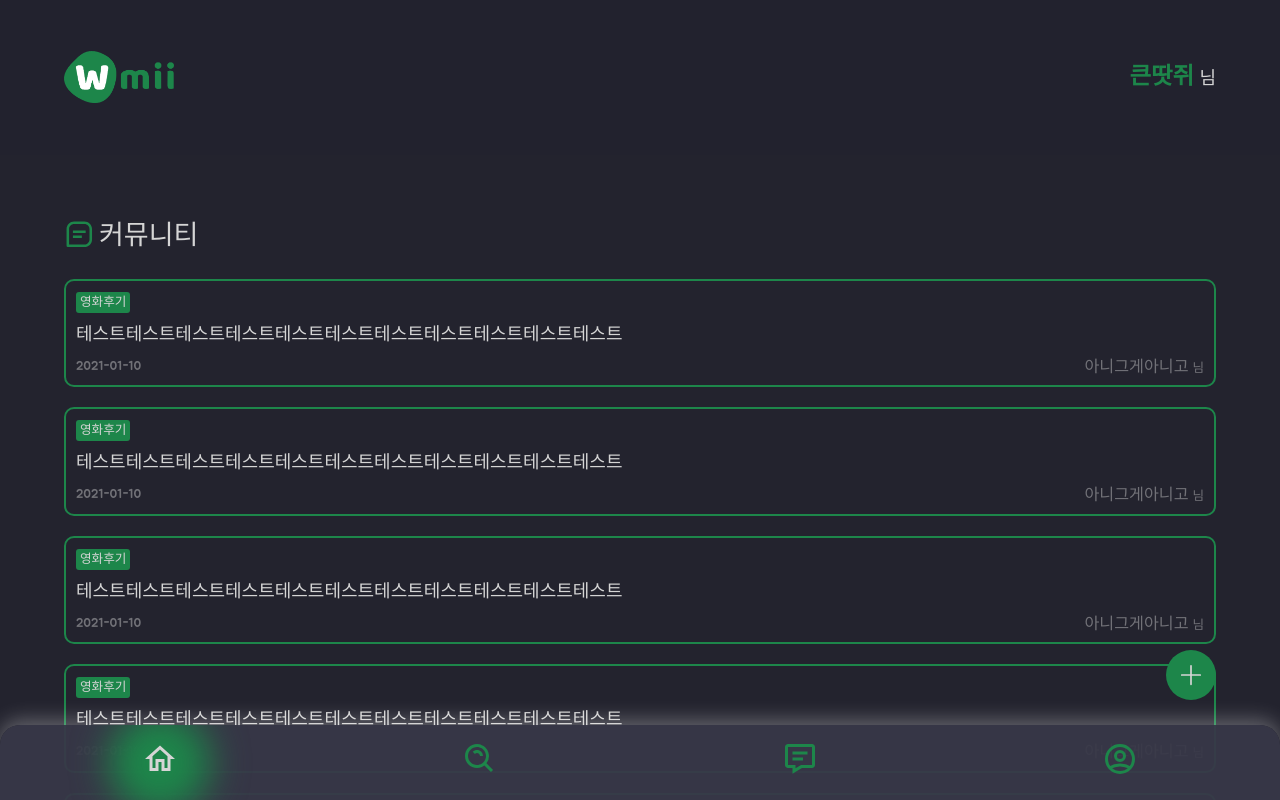
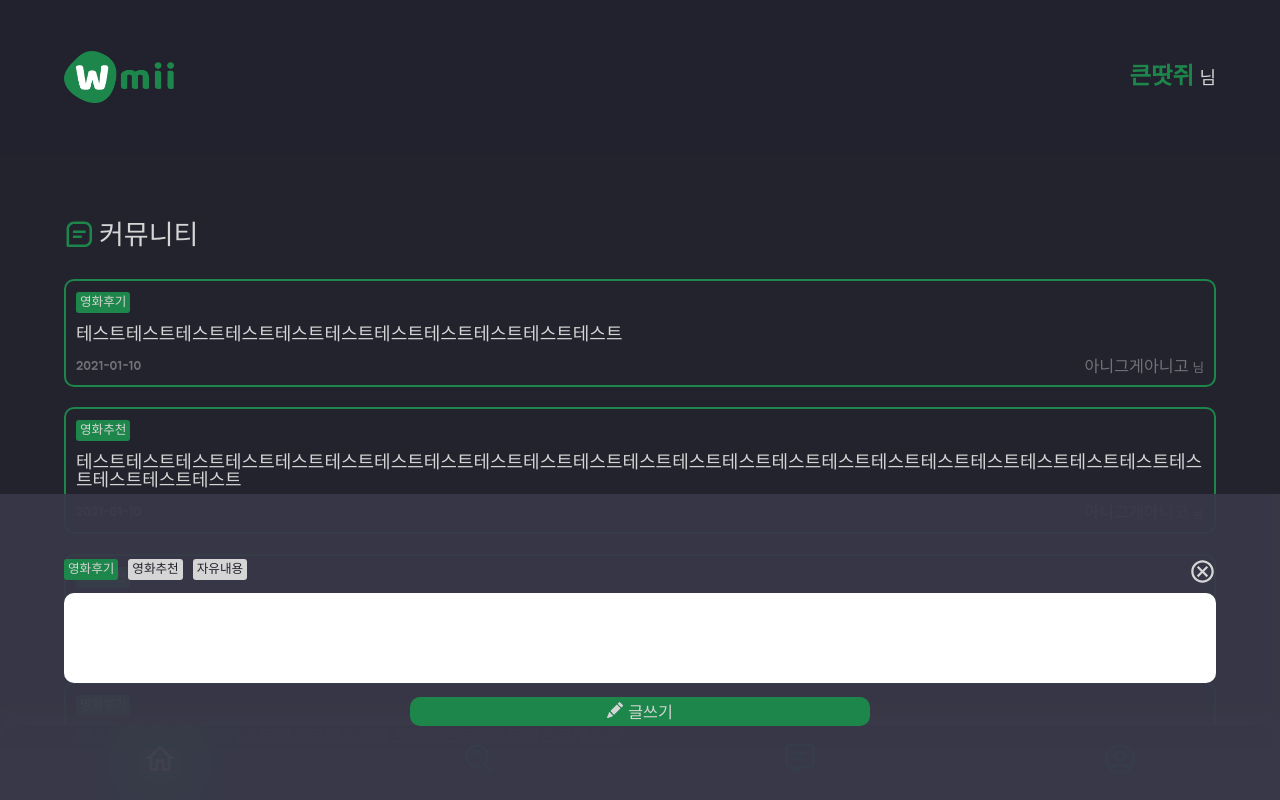
Before and after one commit to devwoodie/wmii-frontend, a React (Create React App) app: page /community in a window 1280 px wide. Both pictures are taken after a click on the button 1191 px from the left and 675 px from the top of the page. Shown: the top 800 px of the page. Built offline with nearby package versions, Linux system fonts and the light colour scheme.

Commit message:
feat : 커뮤니티 페이지 퍼블리싱

```diff
--- a/src/component/Community.js
+++ b/src/component/Community.js
@@ -1,9 +1,12 @@
 import {BiMessageSquareDetail} from "react-icons/bi";
-import {BsPlusLg} from "react-icons/bs";
+import {BsFillPencilFill, BsPlusLg} from "react-icons/bs";
+import {MdOutlineCancel} from "react-icons/md";
 import axios from "axios";
 import {useEffect, useState} from "react";
 
 const Community = () => {
+
+    const [isRegist, setIsResgist] = useState(false);
 
     return(
         <div className="Community inner">
@@ -18,16 +21,16 @@ const Community = () => {
                     </div>
                 </li>
                 <li className="community-cont">
-                    <span className="label">영화후기</span>
-                    <p className="com-text">테스트테스트테스트테스트테스트테스트테스트테스트테스트테스트테스트</p>
+                    <span className="label">영화추천</span>
+                    <p className="com-text">테스트테스트테스트테스트테스트테스트테스트테스트테스트테스트테스트테스트테스트테스트테스트테스트테스트테스트테스트테스트테스트테스트테스트테스트테스트테스트</p>
                     <div className="com-sm-text">
                         <span className="com-now-date">2021-01-10</span>
                         <span className="com-user-name"><span className="com-user-nick">아니그게아니고</span> 님</span>
                     </div>
                 </li>
                 <li className="community-cont">
-                    <span className="label">영화후기</span>
-                    <p className="com-text">테스트테스트테스트테스트테스트테스트테스트테스트테스트테스트테스트</p>
+                    <span className="label">영화추천</span>
+                    <p className="com-text">테스트</p>
                     <div className="com-sm-text">
                         <span className="com-now-date">2021-01-10</span>
                         <span className="com-user-name"><span className="com-user-nick">아니그게아니고</span> 님</span>
@@ -50,8 +53,27 @@ const Community = () => {
                     </div>
                 </li>
             </ul>
-            <button className="regist-btn"><BsPlusLg /></button>
-            <div className="write-wrap"></div>
+            {
+                !isRegist ? <button onClick={() => {setIsResgist(true)}} type="button" className="regist-btn"><BsPlusLg /></button> :
+                    <WriteWrap setIsResgist={setIsResgist} />
+            }
+        </div>
+    )
+}
+
+const WriteWrap = ({setIsResgist}) => {
+    return(
+        <div className="write-wrap inner">
+            <span onClick={() => {setIsResgist(false)}} className="write-cls"><MdOutlineCancel/></span>
+            <div className="label-wrap">
+                <span className="label on">영화후기</span>
+                <span className="label">영화추천</span>
+                <span className="label">자유내용</span>
+            </div>
+            <div className="com-textarea">
+                <textarea></textarea>
+            </div>
+            <button type="button" className="regist-ok"><BsFillPencilFill/> 글쓰기</button>
         </div>
     )
 }
--- a/src/css/_community.scss
+++ b/src/css/_community.scss
@@ -11,6 +11,7 @@
       border-radius: 10px;
       padding: 10px;
       margin-bottom: 20px;
+      &:last-child{margin: 0}
       .label{
         background: $mainGreen;
         font-size: .7rem;
@@ -51,4 +52,57 @@
       transform: translate(-50%, -50%);
     }
   }
+  .write-wrap{
+    position: fixed;
+    left: 0; bottom: 0;
+    z-index: 9999;
+    background: rgba(56, 56, 72, 0.95);
+    width: 100%;
+    .write-cls{
+      font-size: 1.5rem;
+      position: absolute;
+      right: 5vw; top: 5vw;
+    }
+    .label-wrap{
+      margin-bottom: 15px;
+      .label{
+        background: $mainText;
+        color: $mainBg;
+        font-size: .7rem;
+        padding: 4px;
+        border-radius: 3px;
+        line-height: normal;
+        margin-right: 10px;
+        &.on{
+          background: $mainGreen;
+          color: $mainText;
+        }
+      }
+    }
+    .com-textarea{
+      width: 100%;
+      textarea{
+        border: none;
+        resize: none;
+        outline: none;
+        width: 100%;
+        height: 90px;
+        border-radius: 10px;
+        font-size: .9rem;
+        font-family: inherit;
+        padding: 10px;
+        line-height: 1.1;
+      }
+    }
+    .regist-ok{
+      margin: 10px auto;
+      background: $mainGreen;
+      color: $mainText;
+      padding: 5px 15px;
+      font-size: .9rem;
+      border-radius: 10px;
+      display: block;
+      width: 40%;
+    }
+  }
 }
--- a/src/css/style.css
+++ b/src/css/style.css
@@ -61,6 +61,9 @@
   padding: 10px;
   margin-bottom: 20px;
 }
+.Community .community-wrap .community-cont:last-child {
+  margin: 0;
+}
 .Community .community-wrap .community-cont .label {
   background: #1d864a;
   font-size: 0.7rem;
@@ -99,6 +102,61 @@
   left: 50%;
   top: 50%;
   transform: translate(-50%, -50%);
+}
+.Community .write-wrap {
+  position: fixed;
+  left: 0;
+  bottom: 0;
+  z-index: 9999;
+  background: rgba(56, 56, 72, 0.95);
+  width: 100%;
+}
+.Community .write-wrap .write-cls {
+  font-size: 1.5rem;
+  position: absolute;
+  right: 5vw;
+  top: 5vw;
+}
+.Community .write-wrap .label-wrap {
+  margin-bottom: 15px;
+}
+.Community .write-wrap .label-wrap .label {
+  background: #d5d5d5;
+  color: #23232E;
+  font-size: 0.7rem;
+  padding: 4px;
+  border-radius: 3px;
+  line-height: normal;
+  margin-right: 10px;
+}
+.Community .write-wrap .label-wrap .label.on {
+  background: #1d864a;
+  color: #d5d5d5;
+}
+.Community .write-wrap .com-textarea {
+  width: 100%;
+}
+.Community .write-wrap .com-textarea textarea {
+  border: none;
+  resize: none;
+  outline: none;
+  width: 100%;
+  height: 90px;
+  border-radius: 10px;
+  font-size: 0.9rem;
+  font-family: inherit;
+  padding: 10px;
+  line-height: 1.1;
+}
+.Community .write-wrap .regist-ok {
+  margin: 10px auto;
+  background: #1d864a;
+  color: #d5d5d5;
+  padding: 5px 15px;
+  font-size: 0.9rem;
+  border-radius: 10px;
+  display: block;
+  width: 40%;
 }
 
 .Search .search-wrap {
```
Also changed, not shown: 1 other file (tests, documents, lock files or other folders).
